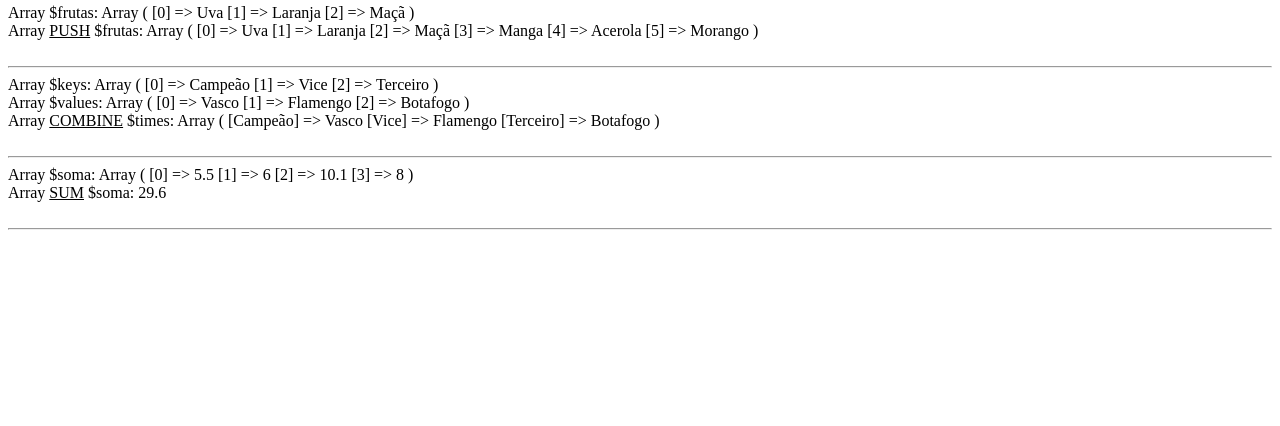
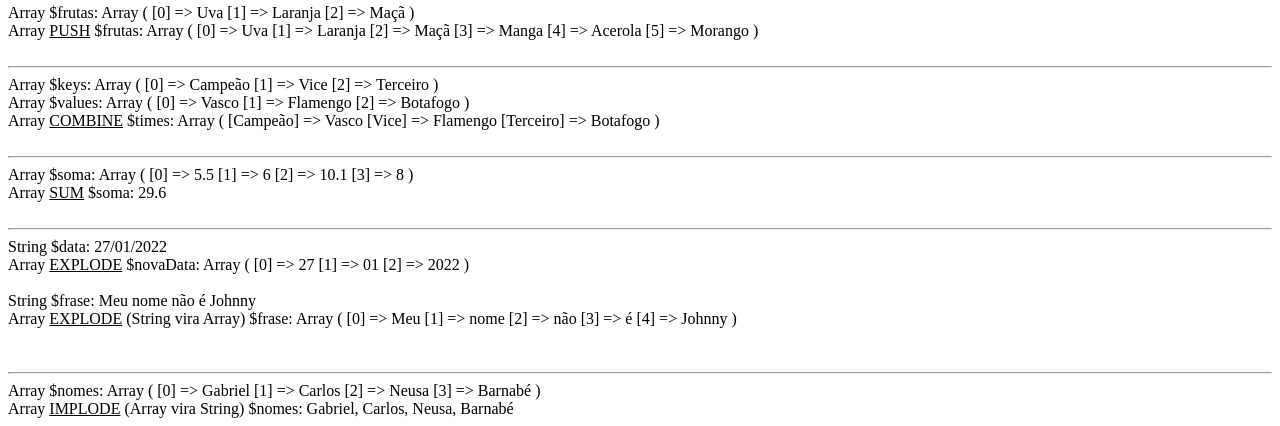
Before and after one commit to bragabriel/LinguagensDeProgramacao, a PHP site: page /09-funcoes_de_arrays.php in a window 1280 px wide. Shown: the part 670-1096 px from the top of the page. Before the commit the page ends 900 px from the top, so only its background shows below. Run offline with PHP 8.4, Linux system fonts and the light colour scheme.

Commit message:
Update 09-funcoes_de_arrays.php
Update PHP file

```diff
--- a/PHP/ComandosBasicosPHP/Aula15-FuncoesDeArrays/09-funcoes_de_arrays.php
+++ b/PHP/ComandosBasicosPHP/Aula15-FuncoesDeArrays/09-funcoes_de_arrays.php
@@ -167,6 +167,36 @@ echo("Array <ins>SUM</ins> \$soma: $total");
 
 echo "<br><br><hr>";
 //---------------------------------
-// array_sum() = Calcula a soma dos elementos de um array
+// explode("divisor (/)", "String") = Transforma uma STRING em um ARRAY
+$data = "27/01/2022";
+echo ("String \$data: $data");
+echo "<br>";
+
+$novaData = explode("/", $data);
+echo("Array <ins>EXPLODE</ins> \$novaData: ");
+print_r($novaData);
+echo "<br><br>";
+
+$frase = "Meu nome não é Johnny";
+echo ("String \$frase: $frase");
+echo "<br>";
+
+$arrayFrase = explode(" ", $frase);
+echo("Array <ins>EXPLODE</ins> (String vira Array) \$frase: ");
+print_r($arrayFrase);
+echo "<br>";
+
+
+echo "<br><br><hr>";
+//---------------------------------
+// implode("divisor (/)", "String") = Transforma um ARRAY em uma STRING
+$nomes = array("Gabriel", "Carlos", "Neusa", "Barnabé");
+echo("Array \$nomes: ");
+print_r($nomes);
+echo "<br>";
+
+$string = implode(", ", $nomes);
+echo ("Array <ins>IMPLODE</ins> (Array vira String) \$nomes: $string");
+echo "<br>";
 
 ?>
```
